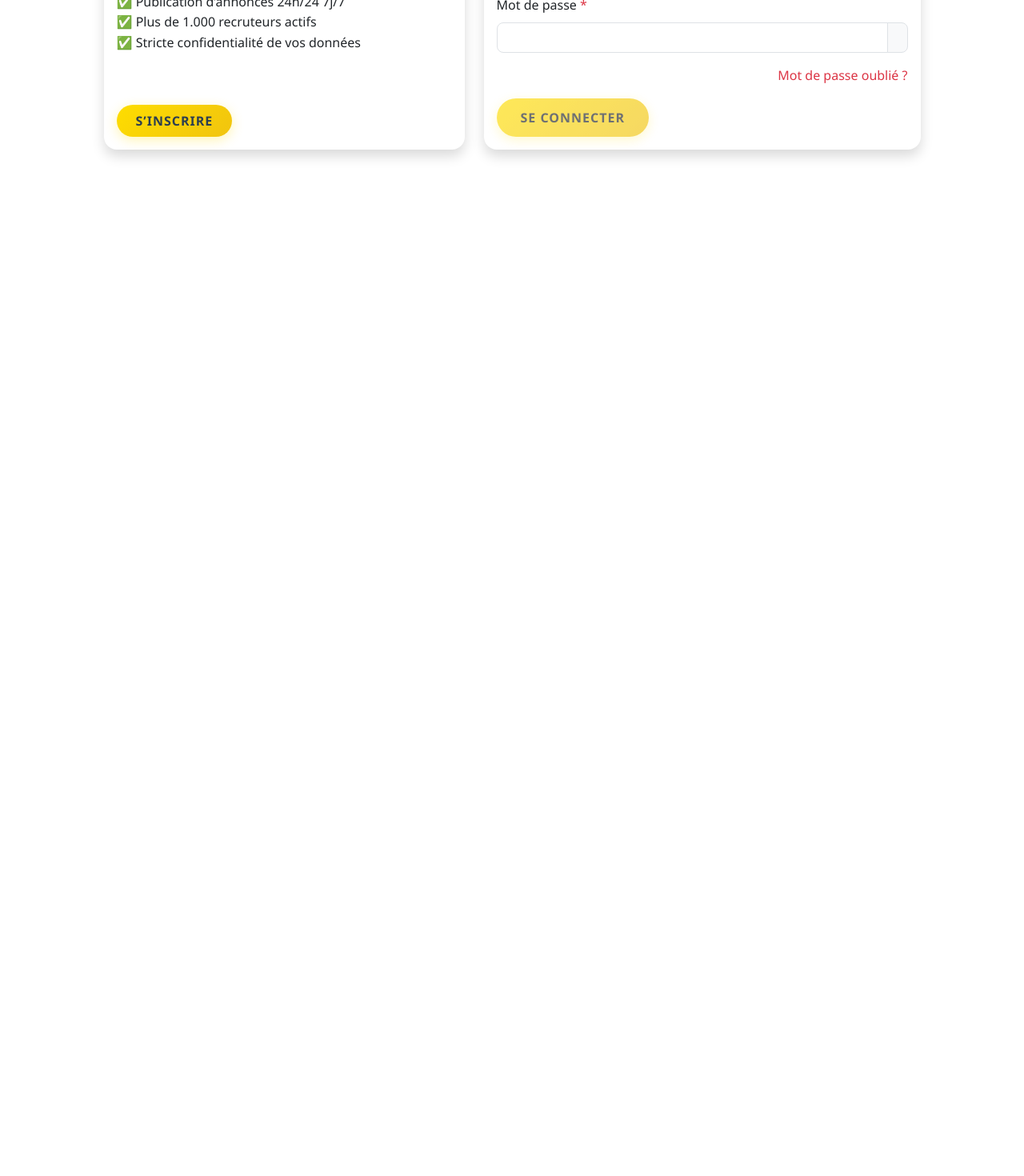
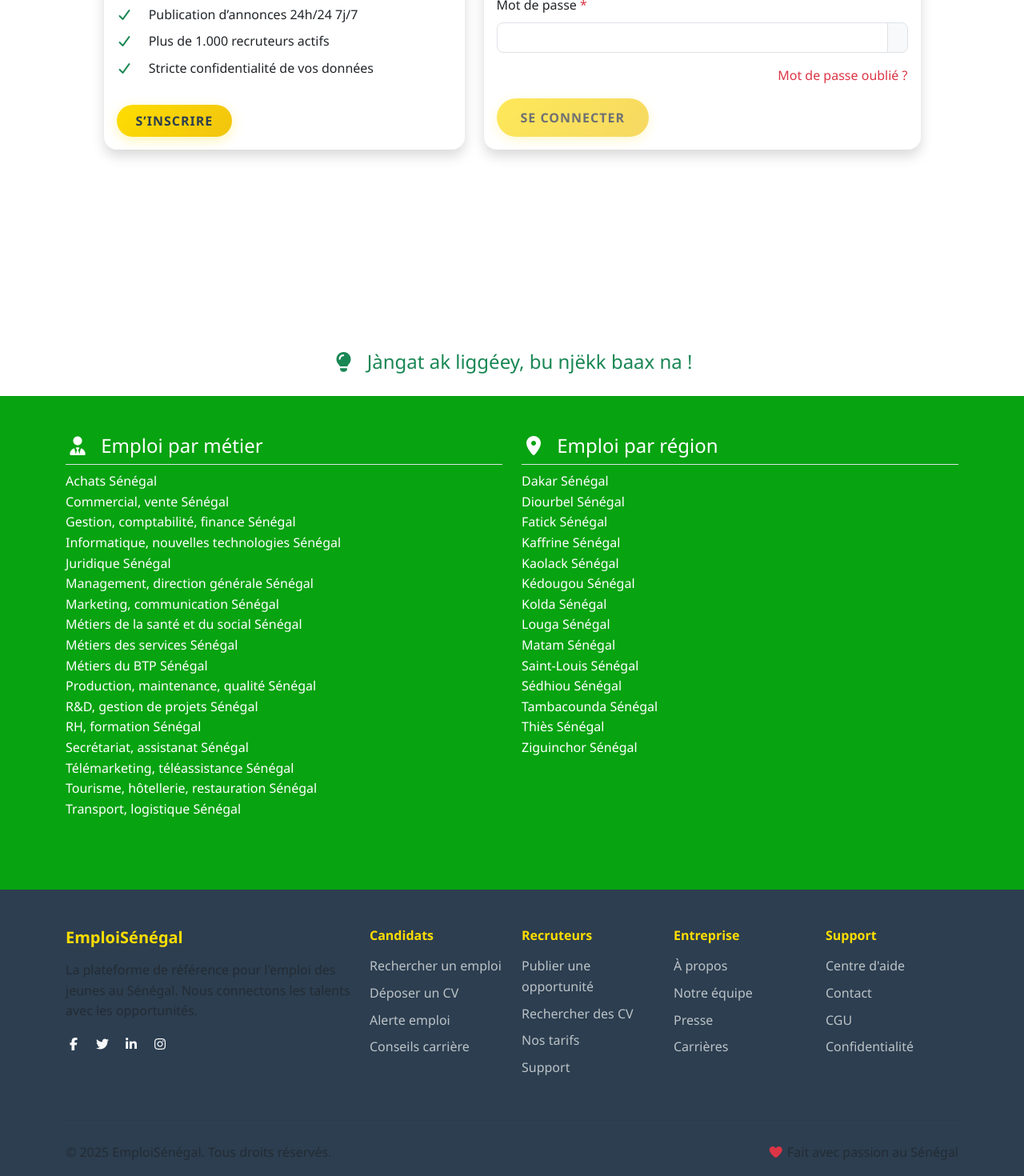
Before and after one commit to esprit-24/opportunites-client, an Angular app: page /login in a window 1280 px wide. Shown: the part 415-1885 px from the top of the page at 80% size. Before the commit the page ends 800 px from the top, so only its background shows below. Built offline with nearby package versions, Linux system fonts and the light colour scheme.

Commit message:
modification page Login

```diff
--- a/src/app/login/login.component.css
+++ b/src/app/login/login.component.css
@@ -47,3 +47,40 @@
   transform: translateY(-10px);
   box-shadow: 0 12px 24px rgba(0, 0, 0, 0.2);
 }
+
+.footer {
+  background: var(--dark-gray);
+  color: white;
+  padding: 3rem 0 1rem;
+}
+
+.footer-title {
+  color: var(--primary-yellow);
+  font-weight: 600;
+  margin-bottom: 1rem;
+}
+
+.footer-link {
+  color: #bdc3c7;
+  text-decoration: none;
+  transition: color 0.3s ease;
+  display: block;
+  margin-bottom: 0.5rem;
+}
+
+.footer-link:hover {
+  color: var(--primary-yellow);
+}
+
+.footer-divider {
+  border-color: #495057;
+}
+
+.emploi-section {
+  background-color: #07a311; /* vert utilisé dans tes headers */
+  color: white;
+}
+
+.emploi-section h4 {
+  border-color: rgba(255, 255, 255, 0.3);
+}
--- a/src/app/login/login.component.html
+++ b/src/app/login/login.component.html
@@ -13,17 +13,13 @@
             <a class="nav-link" href="#accueil">Accueil</a>
             </li>
             <li class="nav-item">
-            <a class="nav-link" href="#emplois">Emplois</a>
-            </li>
-            <li class="nav-item">
-            <a class="nav-link" href="#recruteurs">Recruteurs</a>
+            <a class="nav-link" href="#">Emplois</a>
             </li>
             <li class="nav-item">
             <a class="nav-link" href="#contact">Contact</a>
             </li>
-            <li class="nav-item ms-2">
-            <a class="btn btn-secondary-custom" routerLink="/login">Connexion</a>
-            </li>
+            <li class="nav-item">
+              <a class="nav-link" href="#">Qui somme nous</a>
         </ul>
         </div>
     </div>
@@ -32,8 +28,10 @@
 
 <div class="container min-vh-100 d-flex align-items-center justify-content-center">
   <div class="w-100">
-    <h2 class="text-center text-dark mb-5">Connectez-vous à votre compte !</h2>
-
+   <h2 class="text-center text-dark mb-5">
+  <i class="fas fa-search text-warning me-2"></i>
+  Connectez-vous à votre compte !
+</h2>
     <div class="row justify-content-center align-items-stretch">
       <!-- Bloc S’inscrire -->
       <div class="col-md-5 mb-4 d-flex">
@@ -43,12 +41,12 @@
           </div>
           <div class="card-body d-flex flex-column">
             <h5 class="text-success fw-bold">Nos avantages</h5>
-            <ul class="list-unstyled flex-grow-1">
-              <li>✅ Inscription rapide</li>
-              <li>✅ Des recherches rapides et efficaces</li>
-              <li>✅ Publication d’annonces 24h/24 7j/7</li>
-              <li>✅ Plus de 1.000 recruteurs actifs</li>
-              <li>✅ Stricte confidentialité de vos données</li>
+            <ul class="list-unstyled mb-4">
+              <li class="mb-2"> <i class="fas fa-check me-3 text-success"></i> Inscription rapide</li>
+              <li class="mb-2"> <i class="fas fa-check me-3 text-success"></i> Des recherches rapides et efficaces</li>
+              <li class="mb-2"> <i class="fas fa-check me-3 text-success"></i> Publication d’annonces 24h/24 7j/7</li>
+              <li class="mb-2"> <i class="fas fa-check me-3 text-success"></i> Plus de 1.000 recruteurs actifs</li>
+              <li class="mb-2"> <i class="fas fa-check me-3 text-success"></i> Stricte confidentialité de vos données</li>
             </ul>
             <a href="/register" class="btn btn-secondary-custom px-4 py-2" style="width: fit-content;">S’inscrire</a>
           </div>
@@ -112,3 +110,119 @@
     </div>
   </div>
 </div>
+
+<p class="text-center text-success fs-4 mt-5 mb-4">
+  <i class="fas fa-lightbulb text-success me-2"></i> Jàngat ak liggéey, bu njëkk baax na !
+</p>
+
+
+<section class="emploi-section py-5">
+  <div class="container">
+    <div class="row">
+      <div class="col-md-6 mb-4">
+        <h4 class="text-white border-bottom pb-2" data-aos="fade-right">
+           <i class="fas fa-user-tie me-2"></i> Emploi par métier</h4>
+        <ul class="list-unstyled text-white">
+          <li>Achats Sénégal</li>
+          <li>Commercial, vente Sénégal</li>
+          <li>Gestion, comptabilité, finance Sénégal</li>
+          <li>Informatique, nouvelles technologies Sénégal</li>
+          <li>Juridique Sénégal</li>
+          <li>Management, direction générale Sénégal</li>
+          <li>Marketing, communication Sénégal</li>
+          <li>Métiers de la santé et du social Sénégal</li>
+          <li>Métiers des services Sénégal</li>
+          <li>Métiers du BTP Sénégal</li>
+          <li>Production, maintenance, qualité Sénégal</li>
+          <li>R&D, gestion de projets Sénégal</li>
+          <li>RH, formation Sénégal</li>
+          <li>Secrétariat, assistanat Sénégal</li>
+          <li>Télémarketing, téléassistance Sénégal</li>
+          <li>Tourisme, hôtellerie, restauration Sénégal</li>
+          <li>Transport, logistique Sénégal</li>
+        </ul>
+      </div>
+
+      <div class="col-md-6 mb-4">
+        <h4 class="text-white border-bottom pb-2" data-aos="fade-left">
+      <i class="fas fa-map-marker-alt me-2"></i> Emploi par région</h4>
+
+        <ul class="list-unstyled text-white">
+          <li>Dakar Sénégal</li>
+          <li>Diourbel Sénégal</li>
+          <li>Fatick Sénégal</li>
+          <li>Kaffrine Sénégal</li>
+          <li>Kaolack Sénégal</li>
+          <li>Kédougou Sénégal</li>
+          <li>Kolda Sénégal</li>
+          <li>Louga Sénégal</li>
+          <li>Matam Sénégal</li>
+          <li>Saint-Louis Sénégal</li>
+          <li>Sédhiou Sénégal</li>
+          <li>Tambacounda Sénégal</li>
+          <li>Thiès Sénégal</li>
+          <li>Ziguinchor Sénégal</li>
+        </ul>
+      </div>
+    </div>
+  </div>
+</section>
+
+<footer class="footer" id="contact">
+  <div class="container">
+    <div class="row">
+      <div class="col-lg-4 mb-4">
+        <h5 class="footer-title">EmploiSénégal</h5>
+        <p class="text-muted">
+          La plateforme de référence pour l'emploi des jeunes au Sénégal.
+          Nous connectons les talents avec les opportunités.
+        </p>
+        <div class="d-flex gap-3">
+          <a href="#" class="text-light"><i class="fab fa-facebook-f"></i></a>
+          <a href="#" class="text-light"><i class="fab fa-twitter"></i></a>
+          <a href="#" class="text-light"><i class="fab fa-linkedin-in"></i></a>
+          <a href="#" class="text-light"><i class="fab fa-instagram"></i></a>
+        </div>
+      </div>
+      <div class="col-lg-2 col-md-6 mb-4">
+        <h6 class="footer-title">Candidats</h6>
+        <a href="#" class="footer-link">Rechercher un emploi</a>
+        <a href="#" class="footer-link">Déposer un CV</a>
+        <a href="#" class="footer-link">Alerte emploi</a>
+        <a href="#" class="footer-link">Conseils carrière</a>
+      </div>
+      <div class="col-lg-2 col-md-6 mb-4">
+        <h6 class="footer-title">Recruteurs</h6>
+        <a href="#" class="footer-link">Publier une opportunité</a>
+        <a href="#" class="footer-link">Rechercher des CV</a>
+        <a href="#" class="footer-link">Nos tarifs</a>
+        <a href="#" class="footer-link">Support</a>
+      </div>
+      <div class="col-lg-2 col-md-6 mb-4">
+        <h6 class="footer-title">Entreprise</h6>
+        <a href="#" class="footer-link">À propos</a>
+        <a href="#" class="footer-link">Notre équipe</a>
+        <a href="#" class="footer-link">Presse</a>
+        <a href="#" class="footer-link">Carrières</a>
+      </div>
+      <div class="col-lg-2 col-md-6 mb-4">
+        <h6 class="footer-title">Support</h6>
+        <a href="#" class="footer-link">Centre d'aide</a>
+        <a href="#" class="footer-link">Contact</a>
+        <a href="#" class="footer-link">CGU</a>
+        <a href="#" class="footer-link">Confidentialité</a>
+      </div>
+    </div>
+    <hr class="my-4 footer-divider">
+    <div class="row align-items-center">
+      <div class="col-md-6">
+        <p class="mb-0 text-muted">&copy; 2025 EmploiSénégal. Tous droits réservés.</p>
+      </div>
+      <div class="col-md-6 text-end">
+        <p class="mb-0 text-muted">
+          <i class="fas fa-heart text-danger"></i> Fait avec passion au Sénégal
+        </p>
+      </div>
+    </div>
+  </div>
+</footer>
```
Also changed, not shown: src/app/accueil/accueil.component.html (line endings or trailing spaces).
